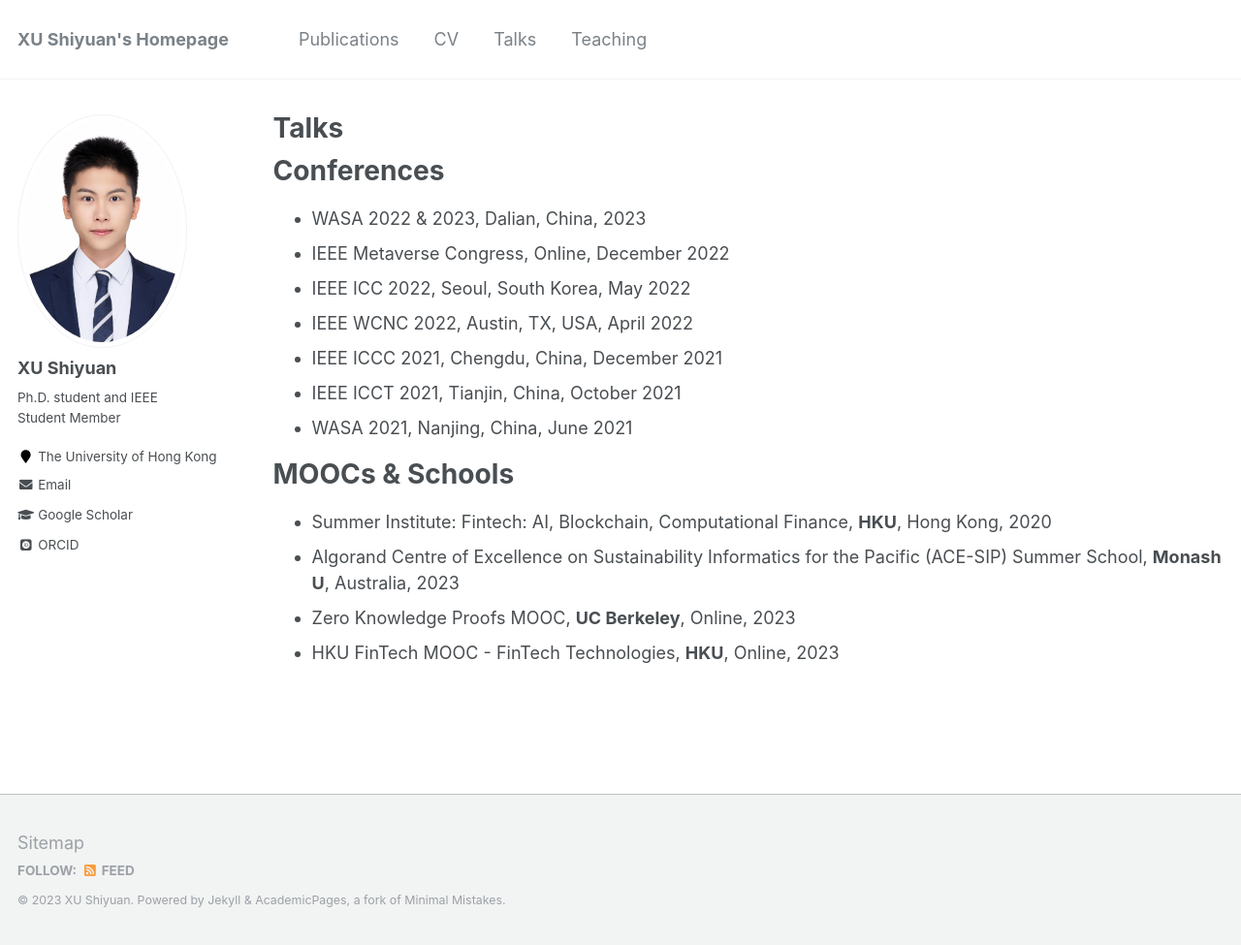
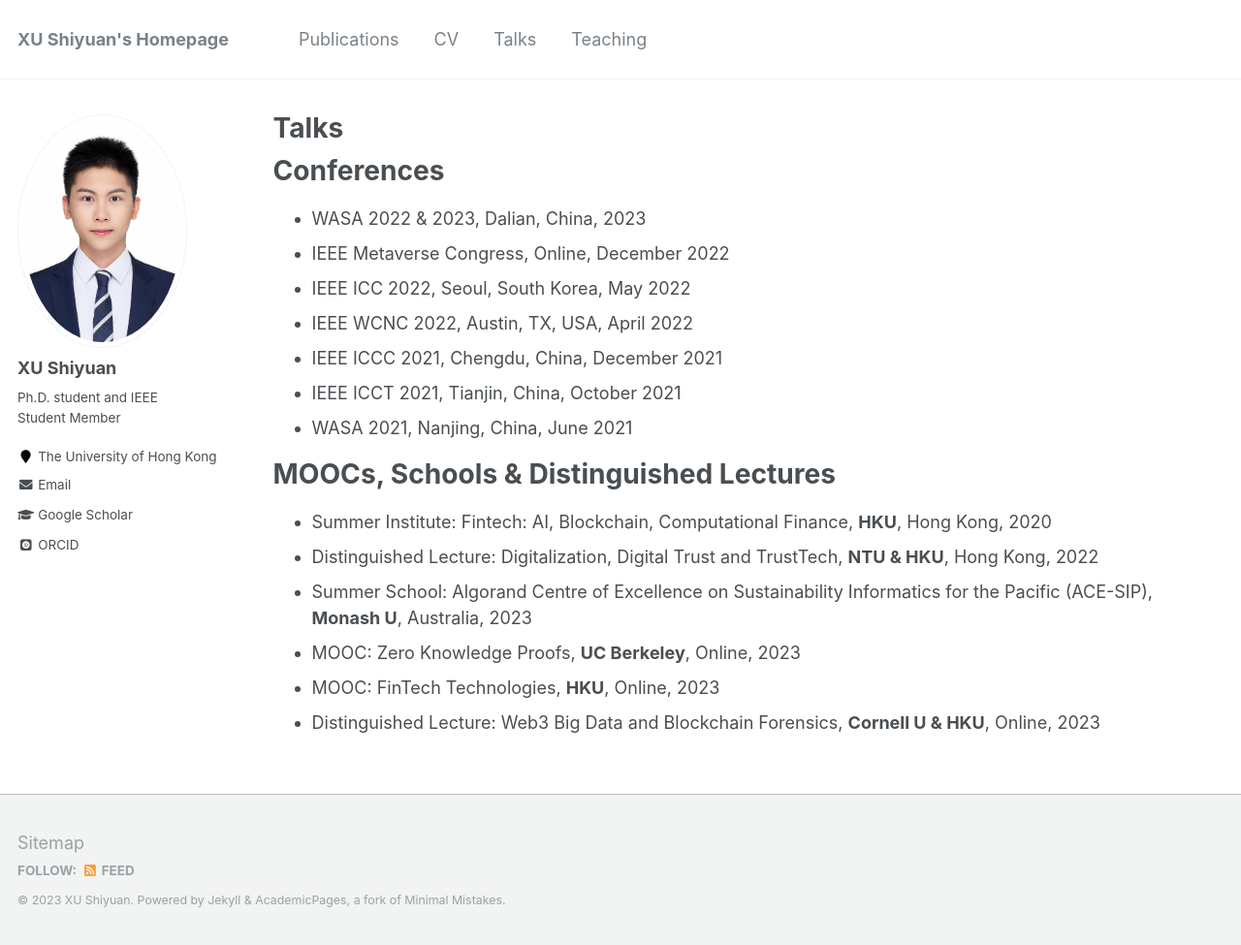
Before and after one commit to shiyuanjack/shiyuanjack.github.io, a Jekyll site: the page built from _pages/talks.md, in a window 1280 px wide and 975 px high. Shown: the whole window at 97% size. Built offline with Jekyll 4.4.1, drawn with Linux system fonts in a browser that asks for light colours; some web fonts are replaced.

Commit message:
Update talks.md

```diff
--- a/_pages/talks.md
+++ b/_pages/talks.md
@@ -20,9 +20,11 @@ Conferences
 * WASA 2021, Nanjing, China, June 2021
 
 
-MOOCs & Schools
+MOOCs, Schools & Distinguished Lectures
 ======
 * Summer Institute: Fintech: AI, Blockchain, Computational Finance, **HKU**, Hong Kong, 2020
-* Algorand Centre of Excellence on Sustainability Informatics for the Pacific (ACE-SIP) Summer School, **Monash U**, Australia, 2023
-* Zero Knowledge Proofs MOOC, **UC Berkeley**, Online, 2023
-* HKU FinTech MOOC - FinTech Technologies, **HKU**, Online, 2023
+* Distinguished Lecture: Digitalization, Digital Trust and TrustTech, **NTU & HKU**, Hong Kong, 2022
+* Summer School: Algorand Centre of Excellence on Sustainability Informatics for the Pacific (ACE-SIP), **Monash U**, Australia, 2023
+* MOOC: Zero Knowledge Proofs, **UC Berkeley**, Online, 2023
+* MOOC: FinTech Technologies, **HKU**, Online, 2023
+* Distinguished Lecture: Web3 Big Data and Blockchain Forensics, **Cornell U & HKU**, Online, 2023
```
